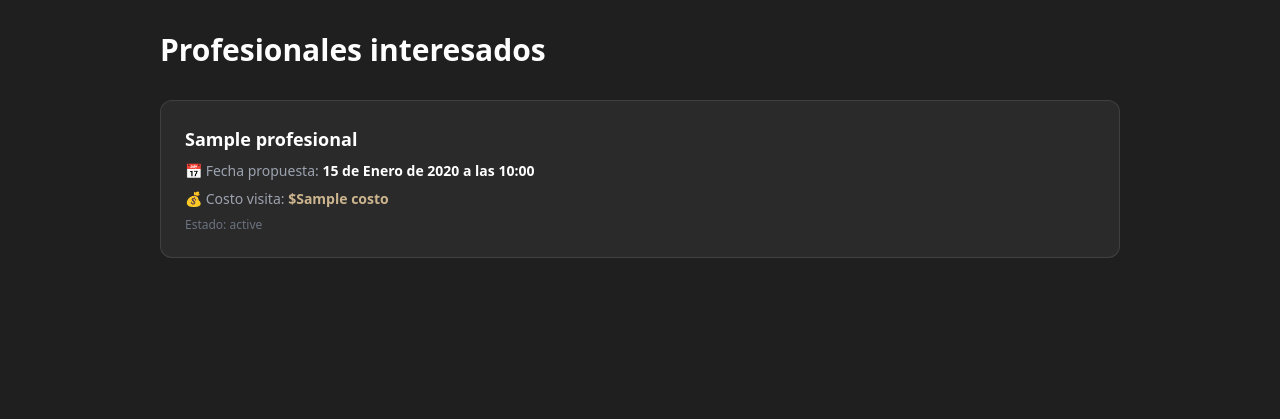
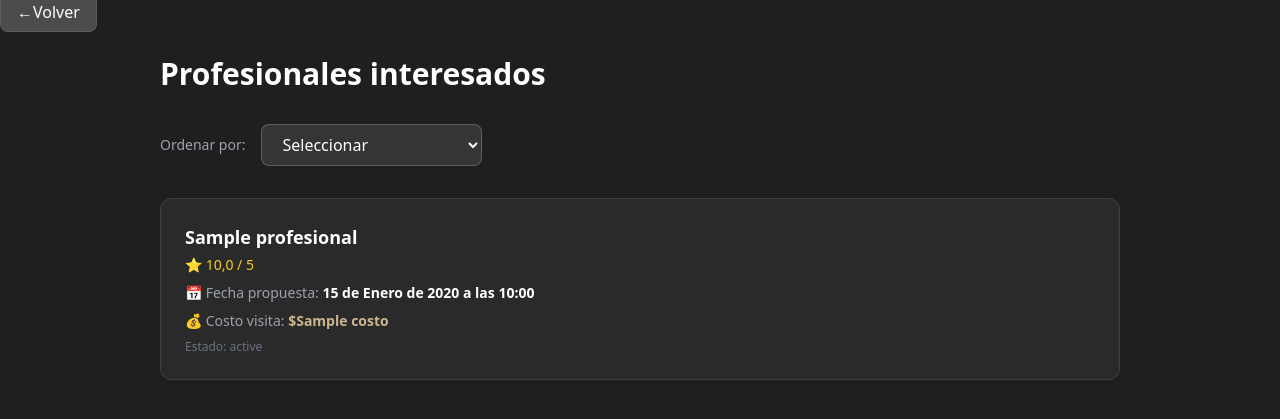
Before and after one commit to Dxrxd1710/HomePlusDj, a Django app: template servicios/templates/servicios/aplicaciones.html in a window 1280 px wide. Shown: the top 419 px of the page. Run offline with Django 5.2, Linux system fonts and the light colour scheme; the template is opened without the code that fills it: most values are stand-ins (such as "Sample title", 1, 10 or a date in 2020); some libraries are stand-ins or nearby versions.

Commit message:
cambios en cliente

```diff
--- a/servicios/templates/servicios/aplicaciones.html
+++ b/servicios/templates/servicios/aplicaciones.html
@@ -25,12 +25,52 @@ blacksoft:"#1F1F1F"
 </head>
 
 <body class="bg-blacksoft text-white">
+<a href="{% url 'servicios:dashboard' %}"
+class="mb-6 bg-white/10 hover:bg-white/20 px-4 py-2 rounded-lg border border-white/10">
+←Volver
+</a>
 
 <div class="max-w-5xl mx-auto p-8">
 
 <h1 class="text-3xl font-bold mb-8">
+
 Profesionales interesados
 </h1>
+<!-- FILTROS -->
+<div class="mb-8">
+
+<form method="GET" class="flex gap-4 items-center">
+
+<label class="text-sm text-gray-400">
+Ordenar por:
+</label>
+
+<select name="filtro"
+onchange="this.form.submit()"
+class="bg-white/10 border border-white/20 rounded-lg px-4 py-2 text-white">
+
+<option value="">Seleccionar</option>
+
+<option value="calificacion"
+{% if filtro == 'calificacion' %}selected{% endif %}>
+⭐ Mejor calificación
+</option>
+
+<option value="precio"
+{% if filtro == 'precio' %}selected{% endif %}>
+💰 Menor precio
+</option>
+
+<option value="fecha"
+{% if filtro == 'fecha' %}selected{% endif %}>
+📅 Fecha más cercana
+</option>
+
+</select>
+
+</form>
+
+</div>
 
 <div class="space-y-6">
 
@@ -39,9 +79,20 @@ Profesionales interesados
 <div class="bg-white/5 p-6 rounded-xl border border-white/10">
 
 <!-- INFO PROFESIONAL -->
-<h3 class="text-lg font-bold mb-2">
+<h3 class="text-lg font-bold mb-1">
 {{ item.aplicacion.profesional.nombre }}
 </h3>
+
+{% if item.promedio %}
+<p class="text-yellow-400 text-sm mb-2">
+⭐ {{ item.promedio|floatformat:1 }} / 5
+</p>
+{% else %}
+<p class="text-gray-500 text-sm mb-2">
+Sin calificaciones
+</p>
+{% endif %}
+
 
 <!-- VISITA -->
 {% if item.visita %}
```
Also changed, not shown: servicios/urls.py (+9 -4 lines), servicios/views.py (+55 -16 lines), media/servicios/compos.jpg (added).
